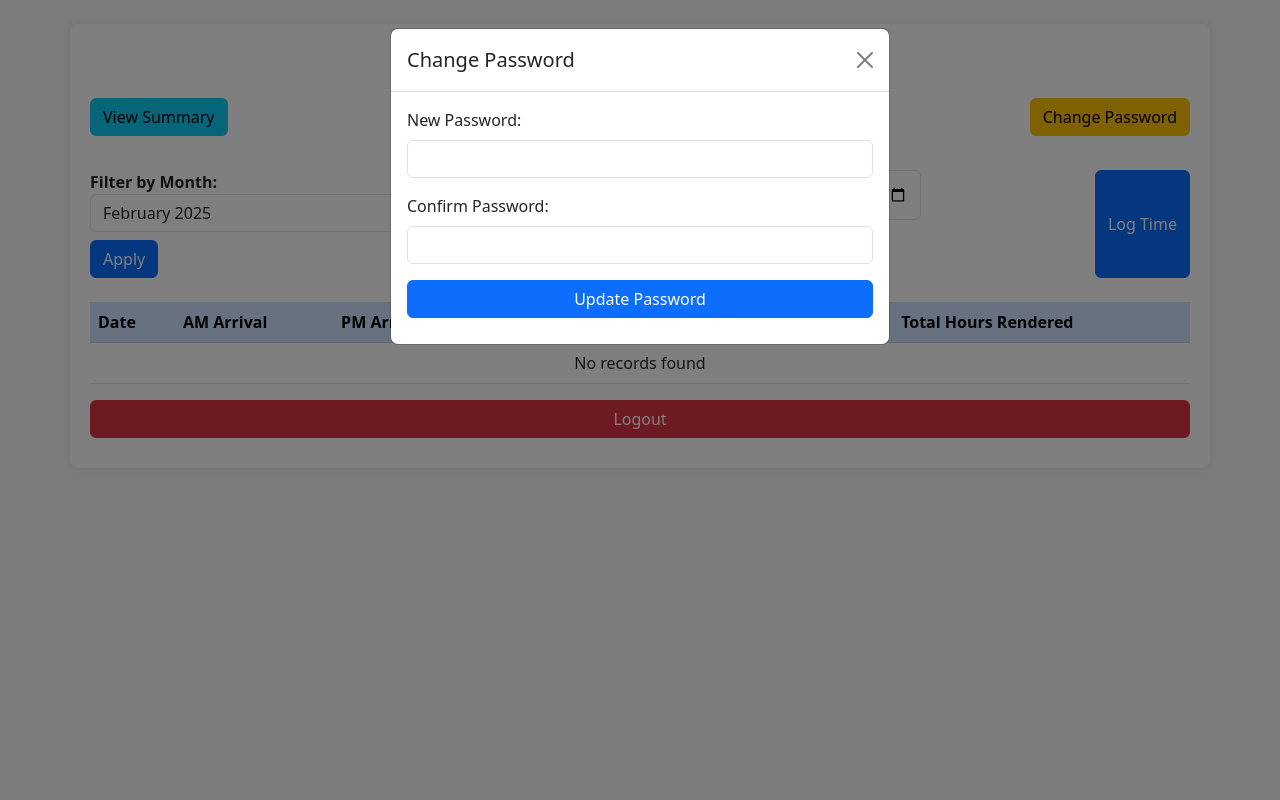
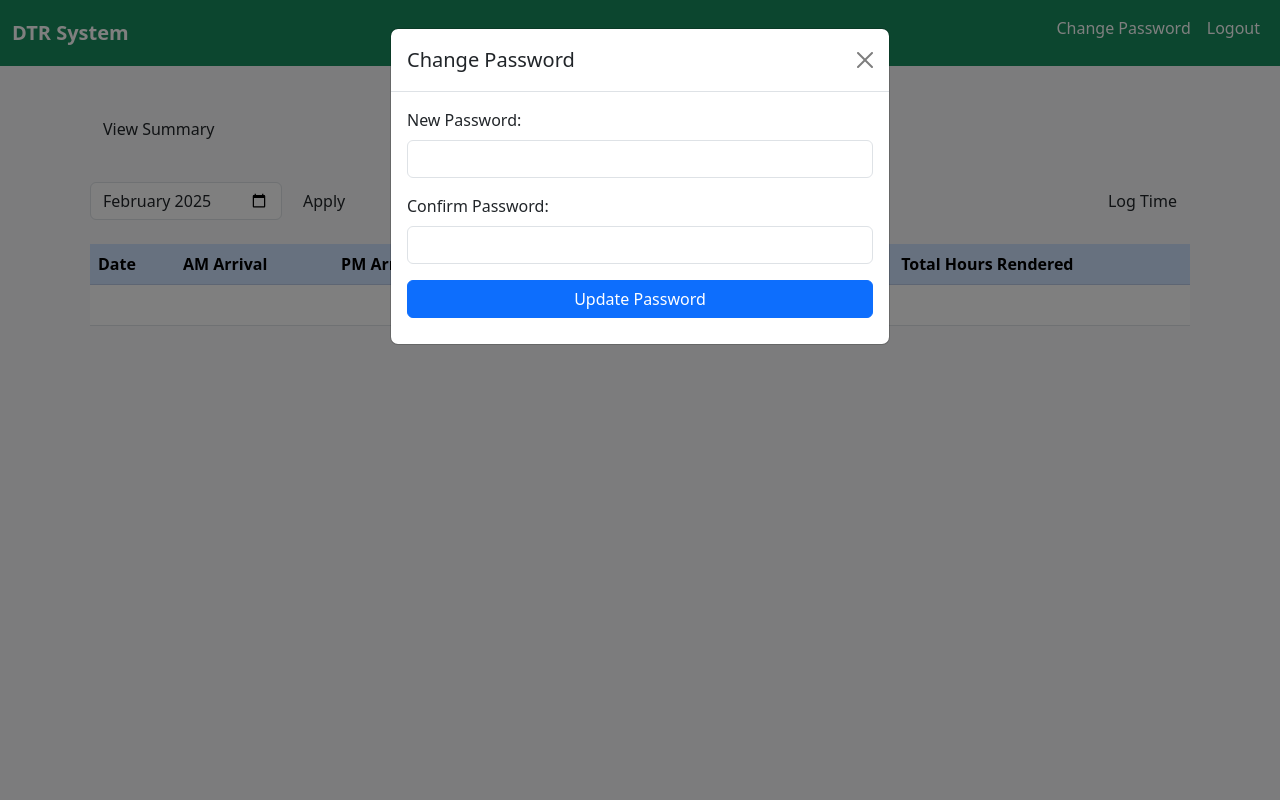
Before and after one commit to justinromera/dtr-form-system, a PHP site: page /userDashboard.php in a window 1280 px wide. Run offline with PHP 8.4, Linux system fonts and the light colour scheme; the visitor is signed in with stand-in values (Sample User, id 1); data that the repository does not hold is empty.

Commit message:
userdashboard green

```diff
--- a/admin.php
+++ b/admin.php
@@ -178,7 +178,7 @@ if (isset($_POST['delete_user'])) {
                     <?php if (!empty($logs_data[$selected_user_id])): ?>
                         <?php foreach ($logs_data[$selected_user_id] as $logDate => $log): ?>
                             <tr>
-                                <td><?php echo htmlspecialchars($logDate); ?></td>
+                                <td><?php echo htmlspecialchars(date("Y-m-d", strtotime($logDate))); ?></td>
                                  <td><?php echo (strtotime($log['am_arrival']) < strtotime('09:00')) ? '09:00 AM' : format_time($log['am_arrival'] ?? '---'); ?></td>
                                 <td><?php echo format_time($log['am_departure'] ?? '---'); ?></td>
                                 <td><?php echo format_time($log['pm_arrival'] ?? '---'); ?></td>
--- a/userDashboard.php
+++ b/userDashboard.php
@@ -162,11 +162,22 @@ $total_hours_all_time = calculate_total_hours($user_logs, $user_schedules);
         body {
             background-color: #f8f9fa;
         }
+        .navbar {
+            background-color: #198D5E;
+            color: white;
+        }
+        .navbar-brand {
+            font-weight: bold;
+            color: white;
+        }
+        .navbar-nav .nav-link {
+            color: white;
+        }
+        .navbar-nav .nav-link:hover {
+            background-color: rgba(255, 255, 255, 0.1);
+        }
         .container {
-            background-color: #ffffff;
             padding: 20px;
-            border-radius: 8px;
-            box-shadow: 0 0 10px rgba(0, 0, 0, 0.1);
         }
         .table th, .table td {
             vertical-align: middle;
@@ -218,29 +229,56 @@ $total_hours_all_time = calculate_total_hours($user_logs, $user_schedules);
                 text-align: left;
             }
         }
+        .input-button {
+            display: flex;
+            flex-direction: row;
+        }
     </style>
 </head>
 <body>
+    <!-- Navigation Header -->
+    <nav class="navbar navbar-expand-lg navbar-dark">
+        <div class="container-fluid">
+            <a class="navbar-brand" href="#">DTR System</a>
+            <button class="navbar-toggler" type="button" data-bs-toggle="collapse" data-bs-target="#navbarNav" aria-controls="navbarNav" aria-expanded="false" aria-label="Toggle navigation">
+                <span class="navbar-toggler-icon"></span>
+            </button>
+            <div class="collapse navbar-collapse" id="navbarNav">
+                <ul class="navbar-nav ms-auto">
+                    <!-- <li class="nav-item">
+                        <span class="nav-link">Welcome, <?php echo htmlspecialchars($_SESSION['user_name']); ?>!</span>
+                    </li> -->
+                    <li class="nav-item">
+                        <a class="nav-link btn btn-warning text-white" href="#changePasswordModal" data-bs-toggle="modal">Change Password</a>
+                    </li>
+                    <li class="nav-item">
+                        <a class="nav-link btn btn-danger text-white" href="logout.php">Logout</a>
+                    </li>
+                </ul>
+            </div>
+        </div>
+    </nav>
+
     <div class="container mt-4">
-        <h2 class="mb-3 text-center">Welcome, <?php echo htmlspecialchars($_SESSION['user_name']); ?>!</h2>
-
         <div class="mb-4 d-flex justify-content-between flex-wrap filters-container">
-            <button class="btn btn-info" data-bs-toggle="modal" data-bs-target="#summaryModal">View Summary</button>
-            <button class="btn btn-warning" data-bs-toggle="modal" data-bs-target="#changePasswordModal">Change Password</button>
+            <button class="btn" id="" data-bs-toggle="modal" data-bs-target="#summaryModal">View Summary</button>
         </div>
 
         <div class="d-flex justify-content-between mb-3 flex-wrap filters-container">
             <form method="GET" class="d-flex flex-wrap">
-                <label class="me-2 align-self-center"><b>Filter by Month:</b></label>
-                <input type="month" name="month" class="form-control me-2 mb-2" value="<?php echo $selected_month; ?>">
-                <button type="submit" class="btn btn-primary me-2 mb-2">Apply</button>
+                <div class="input-button">
+                    <input type="month" name="month" class="form-control me-2 mb-2" value="<?php echo $selected_month; ?>">
+                    <button type="submit" class="btn  me-2 mb-2">Apply</button>
+                </div>
             </form>
             <form method="GET" class="d-flex flex-wrap">
                 <input type="hidden" name="month" value="<?php echo $selected_month; ?>">
-                <input type="date" name="search" class="form-control me-2 mb-2" value="<?php echo $search_date; ?>">
-                <button type="submit" class="btn btn-primary me-2 mb-2">Search</button>
+                <div class="input-button">
+                    <input type="date" name="search" class="form-control me-2 mb-2" value="<?php echo $search_date; ?>">
+                    <button type="submit" class="btn  me-2 mb-2">Search</button>
+                </div>
             </form>
-            <button class="btn btn-primary mb-2" data-bs-toggle="modal" data-bs-target="<?php echo $already_logged_for_day ? '#alreadyLoggedModal' : '#timeLogModal'; ?>">
+            <button class="btn mb-2" data-bs-toggle="modal" data-bs-target="<?php echo $already_logged_for_day ? '#alreadyLoggedModal' : '#timeLogModal'; ?>">
                 Log Time
             </button>
         </div>
@@ -277,8 +315,6 @@ $total_hours_all_time = calculate_total_hours($user_logs, $user_schedules);
                 </tbody>
             </table>
         </div>
-
-        <a href="logout.php" class="btn btn-danger w-100">Logout</a>
     </div>
 
     <!-- Change Password Modal -->
@@ -386,7 +422,7 @@ document.getElementById('setNowButton').addEventListener('click', function() {
     const now = new Date();
     const hours = String(now.getHours()).padStart(2, '0');
     const minutes = String(now.getMinutes()).padStart(2, '0');
-    document.getElementById('logTime').value = `${hours}:${minutes}`;
+    document.getElementById('logTime').value = ${hours}:${minutes};
 });
 </script>
 
```
Also changed, not shown: scheduleFiling.php (+24 -12 lines).
